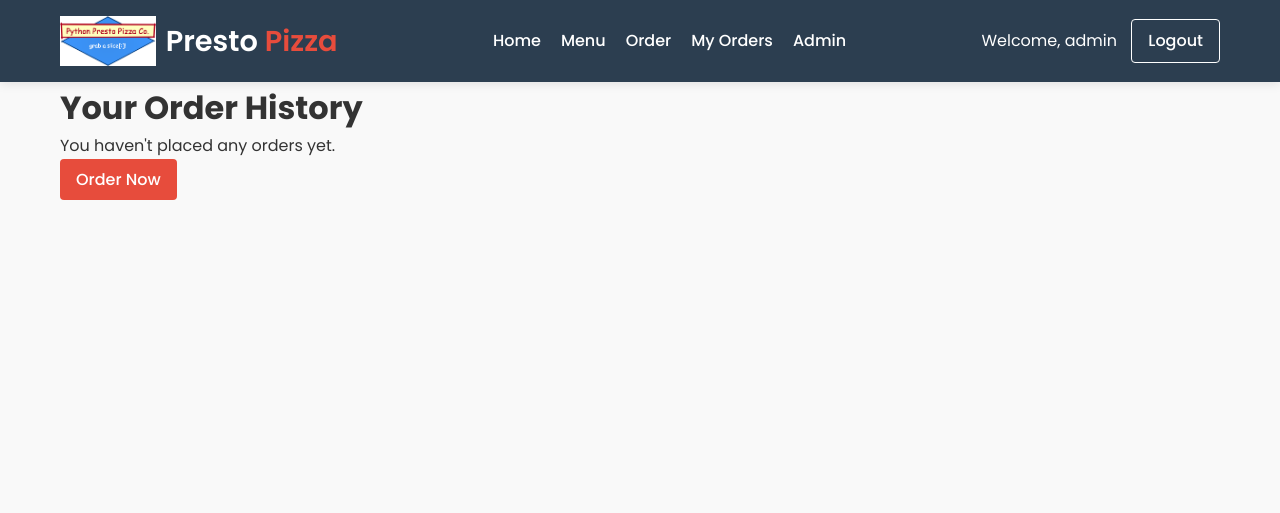
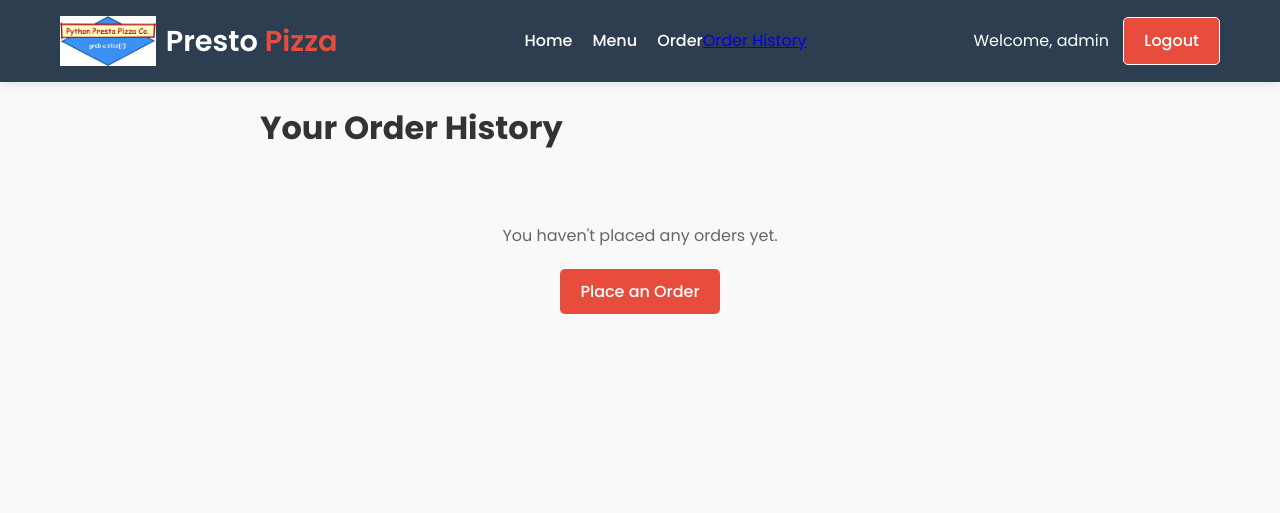
Before and after one commit to nafulacindy/pizza_ordering-, a Flask app: page /order/history in a window 1280 px wide. Shown: the top 513 px of the page. Run offline with Flask 3, Linux system fonts and the light colour scheme; the visitor is signed in with stand-in values (Sample User, id 1).

Commit message:
commit 4

```diff
--- a/app.py
+++ b/app.py
@@ -30,11 +30,12 @@
         print("Recipes file not found. Creating empty recipes dictionary.")
     return recipes
 
-
 def save_recipes(recipes):
+    """Save all recipes to file using consistent separator"""
     with open(RECIPES_FILE, "w") as f:
         for name, ingredients in recipes.items():
-            f.write(f"{name}#{','.join(ingredients)}\n")
+            # Use colon (:) as separator to match loading format
+            f.write(f"{name}:{','.join(ingredients)}\n")
 
 def load_users():
     users = {}
@@ -55,30 +56,45 @@
         for username, password in users.items():
             f.write(f"{username}:{password}\n")
 
-def load_orders():
+def save_order(username, order_details):
+    """Save order to the orders file with timestamp"""
+    timestamp = datetime.now().strftime("%Y-%m-%d %H:%M:%S")
+    with open(ORDERS_FILE, 'a') as f:
+        f.write(f"{timestamp}:{username}:{order_details}\n")
+
+def load_user_orders(username):
+    """Load all orders for a specific user"""
     orders = []
     try:
-        with open(ORDERS_FILE) as f:
+        with open(ORDERS_FILE, 'r') as f:
             for line in f:
-                line = line.strip()
-                if not line or ":" not in line:
-                    continue
-                parts = line.split(":", 2)
+                parts = line.strip().split(':', 2)
+                if len(parts) == 3 and parts[1] == username:
+                    orders.append({
+                        'timestamp': parts[0],
+                        'details': parts[2]
+                    })
+        # Return orders in reverse chronological order (newest first)
+        return sorted(orders, key=lambda x: x['timestamp'], reverse=True)
+    except FileNotFoundError:
+        return []
+def load_orders():
+    """Load all orders from the orders file"""
+    orders = []
+    try:
+        with open(ORDERS_FILE, 'r') as f:
+            for line in f:
+                parts = line.strip().split(':', 2)
                 if len(parts) == 3:
-                    timestamp, username, order_details = parts
                     orders.append({
-                        'timestamp': timestamp,
-                        'username': username.strip(),
-                        'details': order_details.strip()
+                        'timestamp': parts[0],
+                        'username': parts[1],
+                        'details': parts[2]
                     })
+        # Return orders in reverse chronological order (newest first)
+        return sorted(orders, key=lambda x: x['timestamp'], reverse=True)
     except FileNotFoundError:
-        pass
-    return orders
-
-def save_orders(orders):
-    with open(ORDERS_FILE, "w") as f:
-        for order in orders:
-            f.write(f"{order['timestamp']}:{order['username']}:{order['details']}\n")
+        return []
 
 def calculate_ingredients(orders, recipes):
     ingredient_counts = {}
@@ -119,49 +135,36 @@
 @app.route('/order', methods=['GET', 'POST'])
 def order():
     if 'username' not in session:
-        flash("Please login to place an order", "warning")
         return redirect(url_for('login'))
 
     recipes = load_recipes()
 
     if request.method == 'POST':
-        cart = {}
-        for pizza in recipes:
-            quantity = request.form.get(f'quantity_{pizza}', 0)
-            size = request.form.get(f'size_{pizza}', 'medium')
+        order_details = []
+        for pizza_name in recipes:
+            quantity = request.form.get(f'quantity_{pizza_name}', '0').strip()
             try:
                 quantity = int(quantity)
                 if quantity > 0:
-                    cart[f"{pizza}_{size}"] = quantity
+                    size = request.form.get(f'size_{pizza_name}', 'medium')
+                    order_details.append(f"{quantity}x {pizza_name} ({size})")
             except ValueError:
                 continue
 
-        if cart:
-            # Save order
-            orders = load_orders()
-            order_details = ", ".join([f"{qty}:{item}" for item, qty in cart.items()])
-            orders.append({
-                'timestamp': datetime.now().strftime("%Y-%m-%d %H:%M:%S"),
-                'username': session['username'],
-                'details': order_details
-            })
-            save_orders(orders)
+        if order_details:
+            save_order(session['username'], ", ".join(order_details))
             flash("Order placed successfully!", "success")
             return redirect(url_for('order_history'))
-        else:
-            flash("Please select at least one pizza to order", "warning")
 
-    return render_template("order.html", pizzas=recipes)
+    return render_template('order.html', recipes=recipes)
 
 @app.route('/order/history')
 def order_history():
     if 'username' not in session:
-        flash("Please login to view your order history", "warning")
         return redirect(url_for('login'))
 
-    orders = load_orders()
-    user_orders = [o for o in orders if o['username'] == session['username']]
-    return render_template("order_history.html", orders=user_orders)
+    orders = load_user_orders(session['username'])
+    return render_template('order_history.html', orders=orders)
 
 @app.route('/cart')
 def cart():
@@ -227,7 +230,7 @@
         flash("Unauthorized access", "error")
         return redirect(url_for('index'))
 
-    orders = load_orders()
+    orders = load_orders()  # Now using the correct function
     recipes = load_recipes()
     ingredient_counts = calculate_ingredients(orders, recipes)
 
@@ -249,9 +252,9 @@
         if not name or not ingredients:
             flash("Please provide both name and ingredients", "error")
         else:
-            recipes = load_recipes()
-            recipes[name] = ingredients
-            save_recipes(recipes)
+            recipes = load_recipes()  # Load existing recipes first
+            recipes[name] = ingredients  # Add new pizza
+            save_recipes(recipes)  # Save all recipes
 
             # Handle image upload
             if 'image' in request.files:
@@ -283,9 +286,13 @@
         if not new_name or not ingredients:
             flash("Please provide both name and ingredients", "error")
         else:
+            # Remove old name if changed
             if new_name != pizza_name:
                 del recipes[pizza_name]
+            # Add/update the pizza
             recipes[new_name] = ingredients
+            print("Current recipes before save:", recipes)  # Before saving
+
             save_recipes(recipes)
 
             # Handle image upload
@@ -296,6 +303,7 @@
                     image.save(os.path.join(app.config['UPLOAD_FOLDER'], filename))
 
             flash("Pizza updated successfully!", "success")
+            print("File content after save:", open(RECIPES_FILE).read())
             return redirect(url_for('admin'))
 
     return render_template("edit_pizza.html",
--- a/static/data/orders.txt
+++ b/static/data/orders.txt
@@ -1,2 +1,7 @@
 2025-07-24 22:36:52:admin:4:chicken mushroom_small, 5:margherita_large
 2025-07-24 22:38:30:admin:4:pepperoni_small, 2:mushroom_small
+2025-07-24 22:58:02:admin:2x chicken mushroom (large)
+2025-07-24 22:58:54:admin:4x tuna (small)
+2025-07-24 23:05:27:admin:9x chicken mushroom (large)
+2025-07-24 23:06:56:mustapha:9x margherita (small)
+2025-07-24 23:41:50:admin:6x chicken mushroom (large)
--- a/templates/base.html
+++ b/templates/base.html
@@ -350,11 +350,8 @@
                     <li><a href="{{ url_for('menu') }}">Menu</a></li>
                     <li><a href="{{ url_for('order') }}">Order</a></li>
                     {% if 'username' in session %}
-                        <li><a href="{{ url_for('order_history') }}">My Orders</a></li>
-                        {% if session['username'] == 'admin' %}
-                            <li><a href="{{ url_for('admin') }}">Admin</a></li>
-                        {% endif %}
-                    {% endif %}
+                      <a href="{{ url_for('order_history') }}">Order History</a>
+                   {% endif %}
                 </ul>
             </nav>
             <div class="auth-buttons">
--- a/templates/order_history.html
+++ b/templates/order_history.html
@@ -2,27 +2,96 @@
 {% block title %}Order History - Presto Pizza{% endblock %}
 
 {% block content %}
-<h1>Your Order History</h1>
+<div class="history-container">
+    <h1>Your Order History</h1>
 
-{% if orders %}
-<table class="table">
-    <thead>
-        <tr>
-            <th>Date & Time</th>
-            <th>Order Details</th>
-        </tr>
-    </thead>
-    <tbody>
+    {% if orders %}
+    <div class="orders-list">
         {% for order in orders %}
-        <tr>
-            <td>{{ order.timestamp }}</td>
-            <td>{{ order.details }}</td>
-        </tr>
+        <div class="order-card">
+            <div class="order-header">
+                <span class="order-date">{{ order.timestamp }}</span>
+                <span class="order-status">Completed</span>
+            </div>
+            <div class="order-details">
+                {{ order.details }}
+            </div>
+        </div>
         {% endfor %}
-    </tbody>
-</table>
-{% else %}
-<p>You haven't placed any orders yet.</p>
-<a href="{{ url_for('order') }}" class="btn">Order Now</a>
-{% endif %}
+    </div>
+    {% else %}
+    <div class="no-orders">
+        <p>You haven't placed any orders yet.</p>
+        <a href="{{ url_for('order') }}" class="btn">Place an Order</a>
+    </div>
+    {% endif %}
+</div>
+
+<style>
+    .history-container {
+        max-width: 800px;
+        margin: 0 auto;
+        padding: 20px;
+    }
+
+    .orders-list {
+        margin-top: 30px;
+    }
+
+    .order-card {
+        background: white;
+        border-radius: 8px;
+        box-shadow: 0 2px 8px rgba(0, 0, 0, 0.1);
+        padding: 20px;
+        margin-bottom: 20px;
+    }
+
+    .order-header {
+        display: flex;
+        justify-content: space-between;
+        margin-bottom: 10px;
+        padding-bottom: 10px;
+        border-bottom: 1px solid #eee;
+    }
+
+    .order-date {
+        font-weight: 500;
+        color: #333;
+    }
+
+    .order-status {
+        background: #2ecc71;
+        color: white;
+        padding: 3px 10px;
+        border-radius: 20px;
+        font-size: 0.8rem;
+    }
+
+    .no-orders {
+        text-align: center;
+        padding: 40px;
+        background: #f9f9f9;
+        border-radius: 8px;
+        margin-top: 30px;
+    }
+
+    .no-orders p {
+        margin-bottom: 20px;
+        color: #666;
+    }
+
+    .btn {
+        display: inline-block;
+        padding: 10px 20px;
+        background: #e74c3c;
+        color: white;
+        text-decoration: none;
+        border-radius: 5px;
+        transition: background 0.3s;
+    }
+
+    .btn:hover {
+        background: #c0392b;
+    }
+</style>
 {% endblock %}
```
Also changed, not shown: static/data/order.txt (deleted, +0 -13 lines), static/data/recipes.txt (+7 -7 lines), templates/admin.html (+152 -25 lines), templates/order.html (+59 -11 lines), static/uploads/pizza_chicken_mushroom.jpg (added), static/uploads/pizza_margherita.jpg (added).
